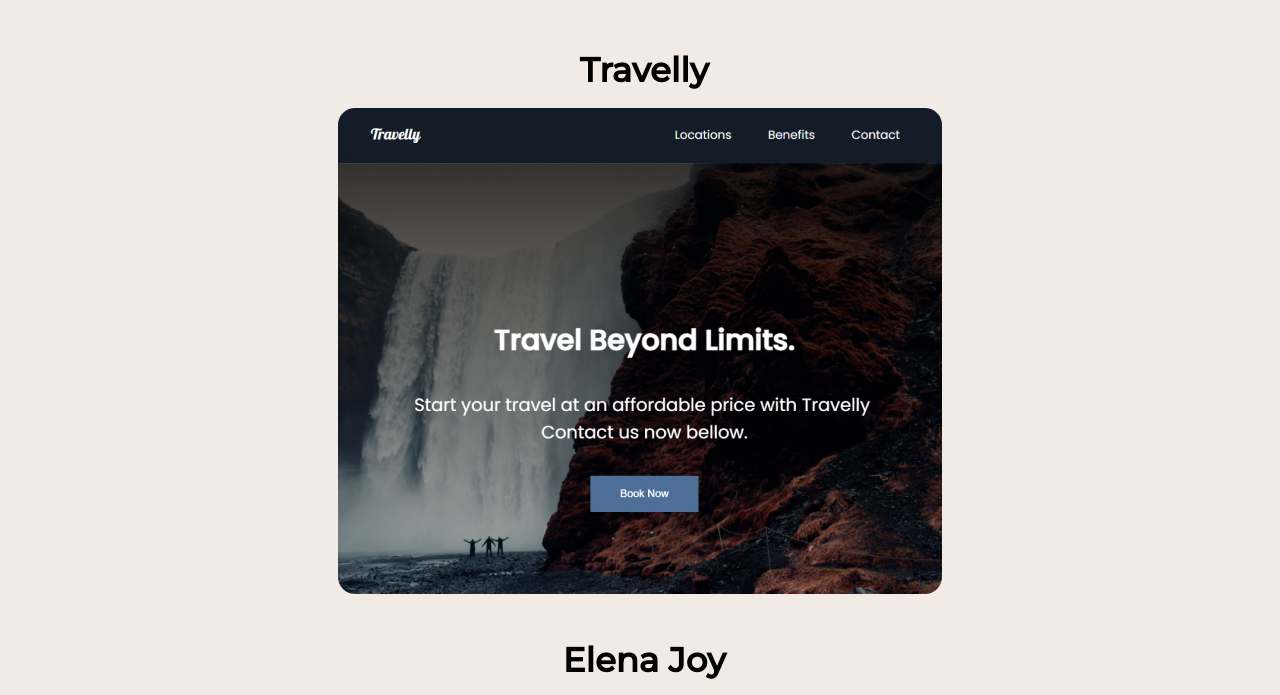
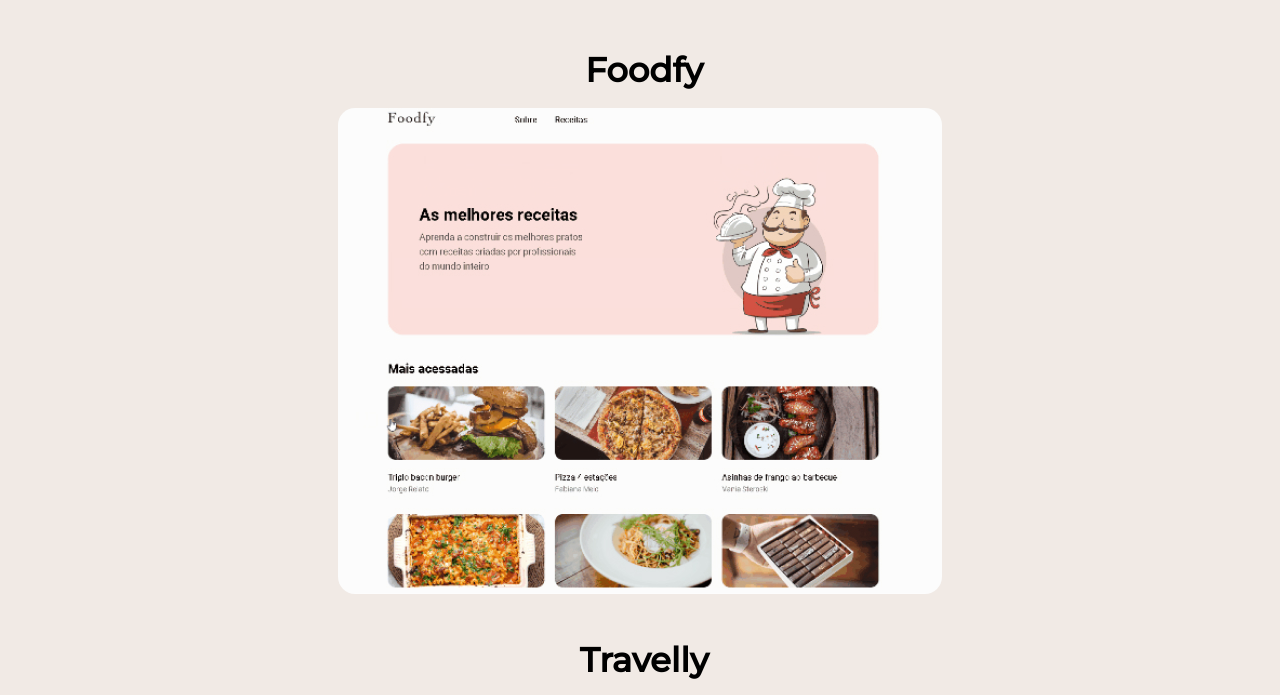
Before and after one commit to luizfdos/luizfdos.github.io, a plain HTML site: page projects/index.html in a window 1280 px wide. Shown: the part 73-768 px from the top of the page. Drawn offline with Linux system fonts and the light colour scheme.

Commit message:
add foodfy project

```diff
--- a/projects/index.html
+++ b/projects/index.html
@@ -28,6 +28,10 @@
     </nav>
   </header>
   <section class="projects">
+    <div class="foodfy">
+      <h2>Foodfy</h2>
+      <img src="../img/foodfy.jpg" alt="foodfy-project">
+    </div>
     <div class="travelly">
       <h2>Travelly</h2>
       <img src="../img/travelly.jpg" alt="travelly-project">
```
